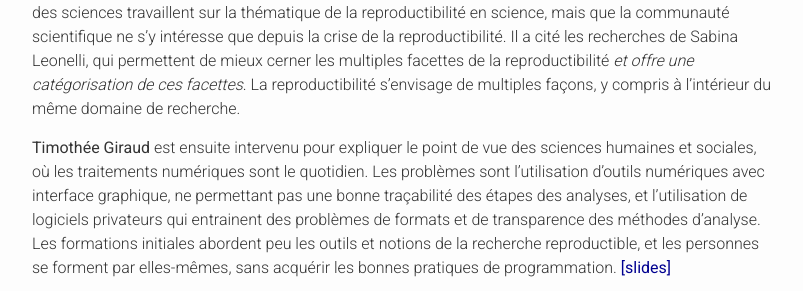
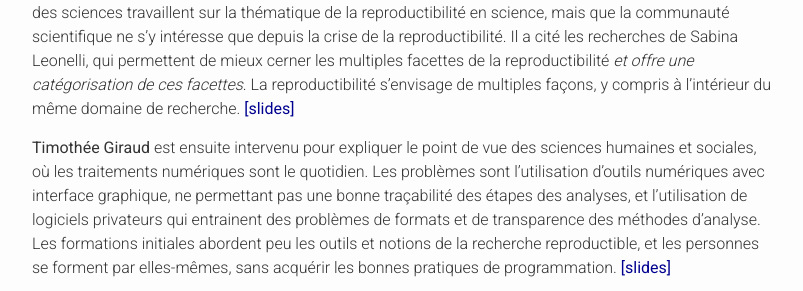
Before and after one commit to FR-RN/FR-RN, a Jekyll site: the page built from _posts/2023-03-15-RR-days-summary.md, in a window 1280 px wide and 900 px high, scrolled down 449 px. Shown: the part 161-452 px from the top of the window, without its empty margins (238-1041 px from the left). Built offline with Jekyll 4.4.1, drawn with Linux system fonts in a browser that asks for light colours; some web fonts are replaced.

Commit message:
Added slides for A.Hocquet

```diff
--- a/_posts/2023-03-15-RR-days-summary.md
+++ b/_posts/2023-03-15-RR-days-summary.md
@@ -12,6 +12,8 @@ Les premières journées du [réseau français de la recherche reproductible](ht
 L’objectif de cette session était d’identifier les sources de non-reproductibilité dans le domaine observationnel, les solutions envisagées, et les nouvelles questions qui en émergent.
 
 **Alexandre Hocquet** a ouvert les journées en nous rappelant que, depuis les années 1980, les historiens des sciences travaillent sur la thématique de la reproductibilité en science, mais que la communauté scientifique ne s'y intéresse que depuis la crise de la reproductibilité. Il a cité les recherches de Sabina Leonelli, qui permettent de mieux cerner les multiples facettes de la reproductibilité *et offre une catégorisation de ces facettes*. La reproductibilité s'envisage de multiples façons, y compris à l'intérieur du même domaine de recherche.
+**[[slides]](/assets/rrdays/01-Hocquet.pdf)**
+
 
 **Timothée Giraud** est ensuite intervenu pour expliquer le point de vue des sciences humaines et sociales, où les traitements numériques sont le quotidien. Les problèmes sont l'utilisation d'outils numériques avec interface graphique, ne permettant pas une bonne traçabilité des étapes des analyses, et l'utilisation de logiciels privateurs qui entrainent des problèmes de formats et de transparence des méthodes d'analyse. Les formations initiales abordent peu les outils et notions de la recherche reproductible, et les personnes se forment par elles-mêmes, sans acquérir les bonnes pratiques de programmation.
 **[[slides]](/assets/rrdays/02-Giraud.pdf)**
```
Also changed, not shown: 1 other file.
